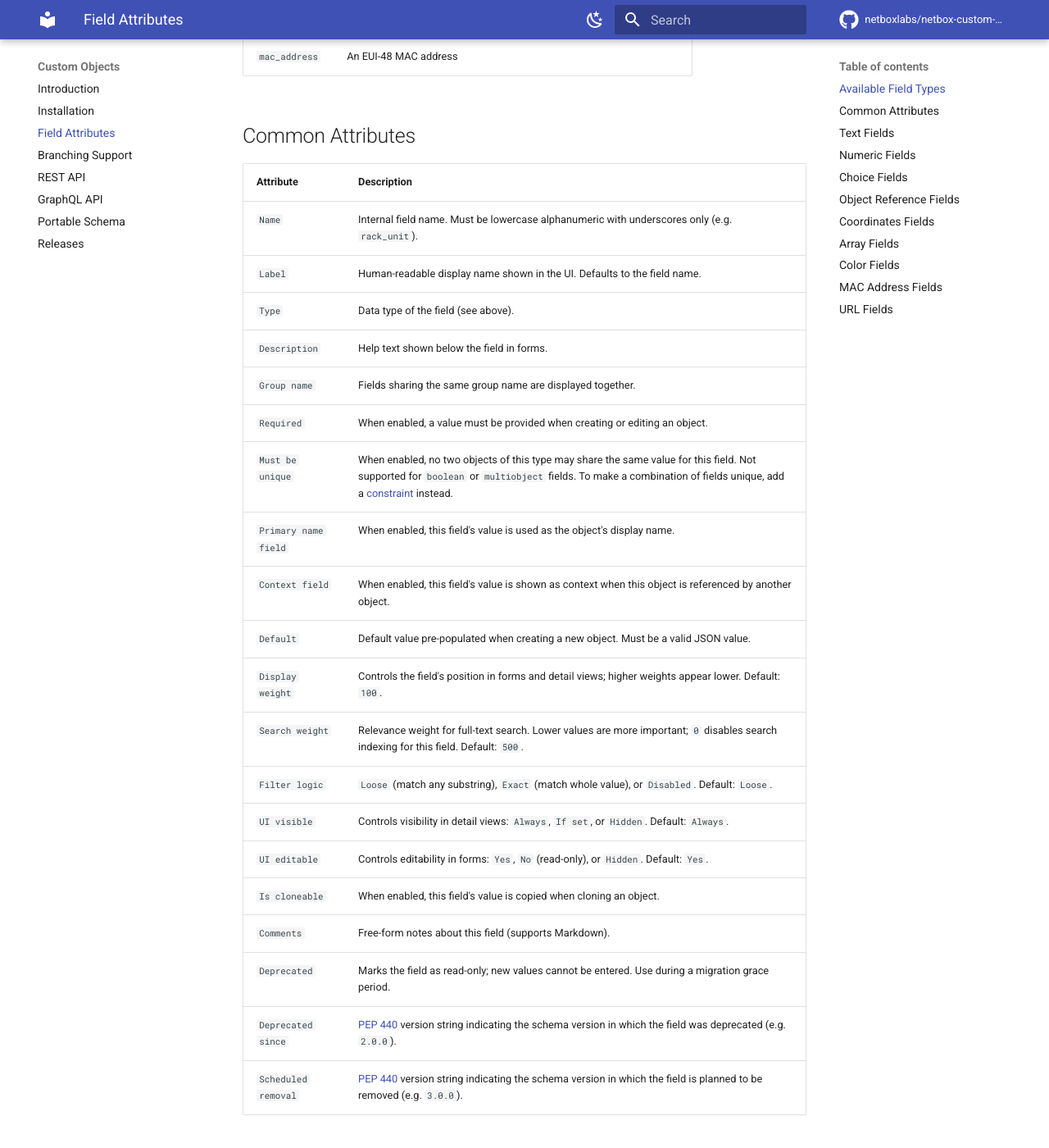
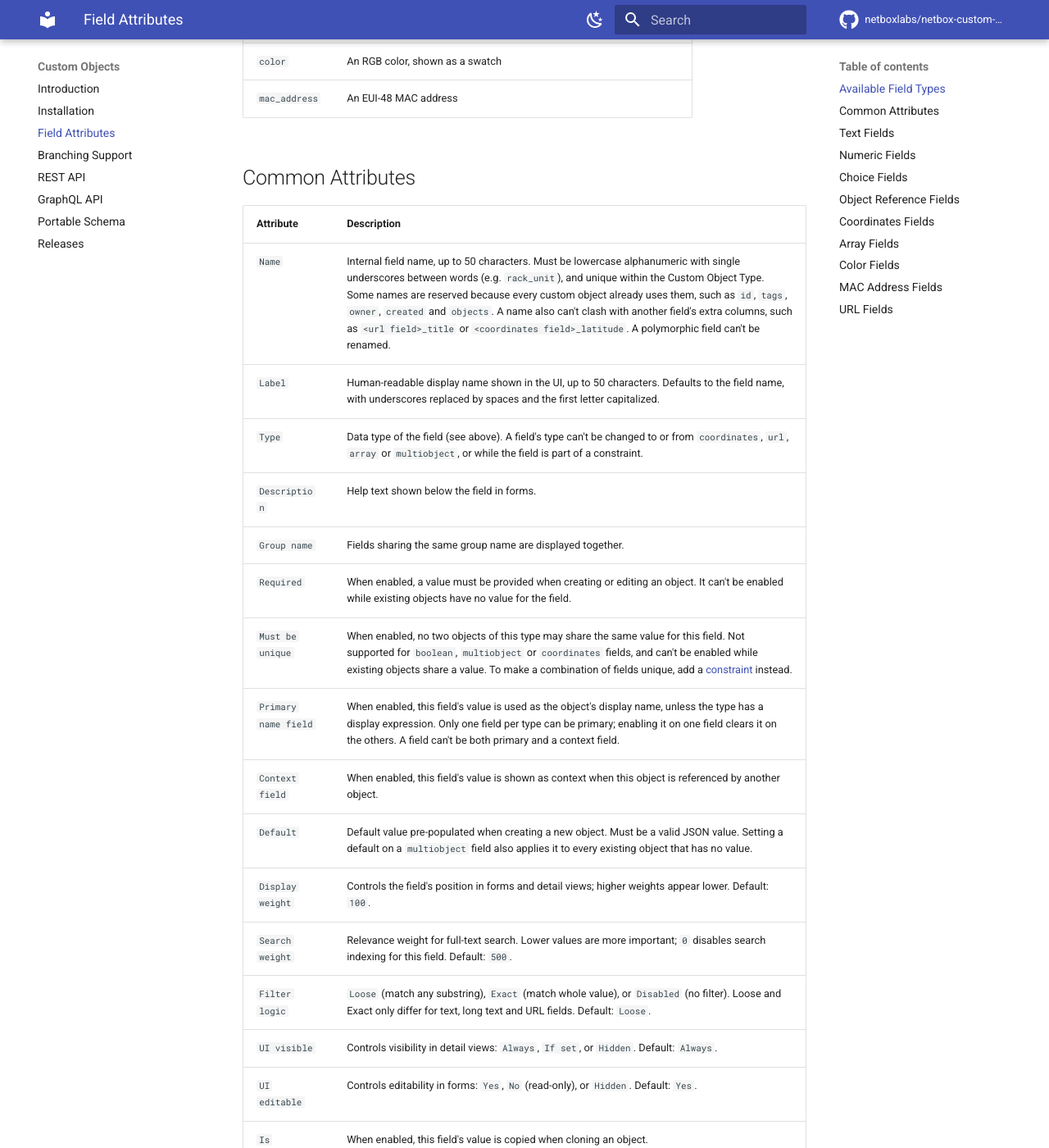
Before and after one commit to netboxlabs/netbox-custom-objects, an MkDocs documentation site: the page built from docs/field-attributes.md, in a window 1280 px wide and 1400 px high, scrolled down 1023 px. Shown: the whole window at 82% size. Built offline with MkDocs 1.6.1 and Material for MkDocs 9.7.7, drawn with Linux system fonts in a browser that asks for light colours; comment, search, counter and statistics services are not loaded; some of the changed text lies outside the part shown.

Commit message:
Describe field deprecation as informational, and correct the field docs
Nothing makes a deprecated field read-only, and the field form doesn't
offer the deprecation attributes; say so in the docs and the model help
text, and fix the schema_document help text, which exporting never
writes. Validation regex also applies to URL fields, a blank reverse
relation name only generates one for plain object fields, and CSV import
does set a URL field's title and a coordinates field's latitude and
longitude. Document the rules that block renaming, retyping, or enabling
Required or Must be unique, the default display names, and the limits on
constraints, and fix the core docs anchor for choice sets.

Co-Authored-By: Claude Opus 5.5 <noreply@anthropic.com>

```diff
--- a/docs/field-attributes.md
+++ b/docs/field-attributes.md
@@ -1,6 +1,6 @@
-# Custom Object Field Attributes
+# Custom Object Type Field Attributes
 
-The following attributes are available when creating or editing a Custom Object Type Field.
+The following attributes are available when creating or editing a Custom Object Type Field. The deprecation attributes at the end of the table are the exception: they can only be set through the [REST API](rest-api.md) or a [portable schema](portable-schema.md) document.
 
 ## Available Field Types
 
@@ -28,30 +28,30 @@ The following attributes are available when creating or editing a Custom Object
 
 | Attribute | Description |
 |-----------|-------------|
-| `Name` | Internal field name. Must be lowercase alphanumeric with underscores only (e.g. `rack_unit`). |
-| `Label` | Human-readable display name shown in the UI. Defaults to the field name. |
-| `Type` | Data type of the field (see above). |
+| `Name` | Internal field name, up to 50 characters. Must be lowercase alphanumeric with single underscores between words (e.g. `rack_unit`), and unique within the Custom Object Type. Some names are reserved because every custom object already uses them, such as `id`, `tags`, `owner`, `created` and `objects`. A name also can't clash with another field's extra columns, such as `<url field>_title` or `<coordinates field>_latitude`. A polymorphic field can't be renamed. |
+| `Label` | Human-readable display name shown in the UI, up to 50 characters. Defaults to the field name, with underscores replaced by spaces and the first letter capitalized. |
+| `Type` | Data type of the field (see above). A field's type can't be changed to or from `coordinates`, `url`, `array` or `multiobject`, or while the field is part of a constraint. |
 | `Description` | Help text shown below the field in forms. |
 | `Group name` | Fields sharing the same group name are displayed together. |
-| `Required` | When enabled, a value must be provided when creating or editing an object. |
-| `Must be unique` | When enabled, no two objects of this type may share the same value for this field. Not supported for `boolean` or `multiobject` fields. To make a combination of fields unique, add a [constraint](index.md#adding-constraints-to-the-custom-object-type) instead. |
-| `Primary name field` | When enabled, this field's value is used as the object's display name. |
+| `Required` | When enabled, a value must be provided when creating or editing an object. It can't be enabled while existing objects have no value for the field. |
+| `Must be unique` | When enabled, no two objects of this type may share the same value for this field. Not supported for `boolean`, `multiobject` or `coordinates` fields, and can't be enabled while existing objects share a value. To make a combination of fields unique, add a [constraint](index.md#adding-constraints-to-the-custom-object-type) instead. |
+| `Primary name field` | When enabled, this field's value is used as the object's display name, unless the type has a display expression. Only one field per type can be primary; enabling it on one field clears it on the others. A field can't be both primary and a context field. |
 | `Context field` | When enabled, this field's value is shown as context when this object is referenced by another object. |
-| `Default` | Default value pre-populated when creating a new object. Must be a valid JSON value. |
+| `Default` | Default value pre-populated when creating a new object. Must be a valid JSON value. Setting a default on a `multiobject` field also applies it to every existing object that has no value. |
 | `Display weight` | Controls the field's position in forms and detail views; higher weights appear lower. Default: `100`. |
 | `Search weight` | Relevance weight for full-text search. Lower values are more important; `0` disables search indexing for this field. Default: `500`. |
-| `Filter logic` | `Loose` (match any substring), `Exact` (match whole value), or `Disabled`. Default: `Loose`. |
+| `Filter logic` | `Loose` (match any substring), `Exact` (match whole value), or `Disabled` (no filter). Loose and Exact only differ for text, long text and URL fields. Default: `Loose`. |
 | `UI visible` | Controls visibility in detail views: `Always`, `If set`, or `Hidden`. Default: `Always`. |
 | `UI editable` | Controls editability in forms: `Yes`, `No` (read-only), or `Hidden`. Default: `Yes`. |
 | `Is cloneable` | When enabled, this field's value is copied when cloning an object. |
 | `Comments` | Free-form notes about this field (supports Markdown). |
-| `Deprecated` | Marks the field as read-only; new values cannot be entered. Use during a migration grace period. |
+| `Deprecated` | Marks the field as deprecated, e.g. during a grace period before it is removed. Informational only: the field keeps working, and values can still be entered. |
 | `Deprecated since` | [PEP 440](https://peps.python.org/pep-0440/) version string indicating the schema version in which the field was deprecated (e.g. `2.0.0`). |
 | `Scheduled removal` | [PEP 440](https://peps.python.org/pep-0440/) version string indicating the schema version in which the field is planned to be removed (e.g. `3.0.0`). |
 
 ## Text Fields
 
-Field types: `text`, `longtext`
+Field types: `text`, `longtext` (URL fields also take a validation regex)
 
 | Attribute | Description |
 |-----------|-------------|
@@ -75,7 +75,7 @@ Field types: `select`, `multiselect`
 
 | Attribute | Description |
 |-----------|-------------|
-| `Choice set` | A NetBox [Custom Field Choice Set](https://netboxlabs.com/docs/netbox/customization/custom-fields/#custom-field-choices) that defines the available options. Required. |
+| `Choice set` | A NetBox [Custom Field Choice Set](https://netboxlabs.com/docs/netbox/customization/custom-fields/#custom-selection-fields) that defines the available options. Required. |
 
 A choice value may be up to 100 characters long, for `select` and `multiselect` alike.
 
@@ -85,11 +85,11 @@ Field types: `object`, `multiobject`
 
 | Attribute | Description |
 |-----------|-------------|
-| `Related object type` | The type of object this field references. Used for non-polymorphic fields. May be any built-in NetBox object type or another Custom Object Type. |
+| `Related object type` | The type of object this field references. Used for non-polymorphic fields. May be any built-in NetBox object type or another Custom Object Type, including this one. Cannot be changed after the field is created. Two Custom Object Types can't reference each other in a cycle. |
 | `Polymorphic` | When enabled, the field may reference objects of more than one type (uses a generic foreign key). Cannot be changed after the field is created. |
 | `Related object types` | For polymorphic fields, the set of object types that may be referenced. Cannot be changed after the field is created. |
 | `Related object filter` | A JSON `query_params` dict used to filter the object selection drop-down (e.g. `{"status": "active"}`). |
-| `Reverse relation name` | Name for the reverse relation accessor on the related object. For example, setting this to `ssl_profiles` on a Certificate → SLB field allows `slb.ssl_profiles.all()` in export templates. |
+| `Reverse relation name` | Name for the reverse relation accessor on the related object. For example, setting this to `ssl_profiles` on a Certificate → SLB field allows `slb.ssl_profiles.all()` in export templates. If left blank, a non-polymorphic `object` field gets a generated name, and `multiobject` and polymorphic fields get no reverse relation. |
 | `On delete behavior` | What happens when the referenced object is deleted: `Set null` (clear the field, keep this object), `Cascade` (delete this object too), or `Protect` (prevent deletion of the referenced object). Default: `Set null`. Changing it applies only to later deletes; existing values that already point at a deleted object are left as they are. **Applies only to `object` fields, polymorphic or not, not `multiobject`.** |
 
 !!! note
@@ -106,15 +106,16 @@ native Site/Device coordinates (plain decimal columns — PostGIS is not require
 - `location_latitude` — decimal, range −90 to 90, up to 6 decimal places
 - `location_longitude` — decimal, range −180 to 180, up to 6 decimal places
 
-Behaviour:
+Behavior:
 
 - **Both-or-neither.** Latitude and longitude must either both be set or both be empty; setting
   only one is rejected in forms and via the REST API.
-- **REST API.** The pair is exposed as two flat fields, `<name>_latitude` and `<name>_longitude`
-  (matching NetBox core's serializers), not as a nested object.
+- **REST API and CSV import.** The pair is exposed as two flat fields, `<name>_latitude` and
+  `<name>_longitude` (matching NetBox core's serializers), not as a nested object.
+- **GraphQL.** Coordinates can be filtered on, but aren't returned as fields.
 - **Map link.** Detail views render the coordinates with a **Map** button that opens the location
   using NetBox's `MAPS_URL` configuration parameter (Google Maps by default).
-- `Must be unique` and `Default` are not supported for `coordinates` fields.
+- `Must be unique` and `Default` are not supported for `coordinates` fields, and their search weight is always `0`.
 
 ## Array Fields
 
@@ -131,11 +132,11 @@ An `array` field stores a list of values of one type in a single PostgreSQL arra
 | `Validation regex` | For text elements: a regular expression every value must match. |
 | `Minimum value` / `Maximum value` | For integer and decimal elements: the range every value must fall in. |
 
-For example, a `coordinates` field with element type `Integer`, tuple size `3` and minimum length
+For example, an `array` field with element type `Integer`, tuple size `3` and minimum length
 `2` accepts `[[0, 0, 0], [10, 0, 5]]`, and rejects `[[0, 0]]` (a tuple of the wrong size) and
 `[[0, 0, 0]]` (too few items).
 
-Behaviour:
+Behavior:
 
 - **Forms and CSV import.** Enter the value as JSON, e.g. `[1, 2, 3]` or `[[0, 0, 0], [10, 0, 5]]`;
   dates and times as strings, e.g. `["2026-01-01"]`. In a CSV file, quote the JSON as usual.
@@ -190,7 +191,7 @@ Adding one `url` field named `website` creates two backing columns:
 - `website` — the URL itself
 - `website_title` — optional display text shown in place of the raw URL
 
-Behaviour:
+Behavior:
 
 - **Detail page and list view.** The title, when set, is used as the visible link
   text both on the object's detail page and in its column in list/table views —
@@ -198,15 +199,8 @@ Behaviour:
   the raw URL as link text when no title is set.
 - **Optional independently.** The title has no relationship to the URL value —
   setting one without the other is allowed and harmless.
-- **REST API.** The pair is exposed as two flat fields, `<name>` and `<name>_title`.
+- **REST API and CSV import.** The pair is exposed as two flat fields, `<name>` and `<name>_title`.
+- **Validation regex.** As for text fields, a regular expression the URL must match.
 - `Must be unique` and `Default` continue to apply to the URL value itself, exactly
   as for any other `url` field.
-- **CSV import.** Bulk CSV import only populates the URL value; the title column is
-  not importable via CSV (the same limitation applies to `coordinates` fields' backing
-  columns).
-- **Upgrading from an older release.** Existing `url` fields gain the `<name>_title`
-  column automatically on the next `manage.py migrate` (or immediately via
-  `manage.py upgrade_custom_objects`) -- this also heals every existing NetBox
-  Branching branch's own schema, not just main's. A branch migrating on its own
-  afterward re-heals itself too, as a secondary safeguard, but isn't required for
-  the column to already be there.
+- **GraphQL.** Only the URL is returned; the title isn't available in GraphQL.
```
Also changed, not shown: docs_models/netbox_custom_objects/customobjecttype.md (+5 -5 lines), docs_models/netbox_custom_objects/customobjecttypeconstraint.md (+6 -6 lines), docs_models/netbox_custom_objects/customobjecttypefield.md (+15 -11 lines), 1 other file.
